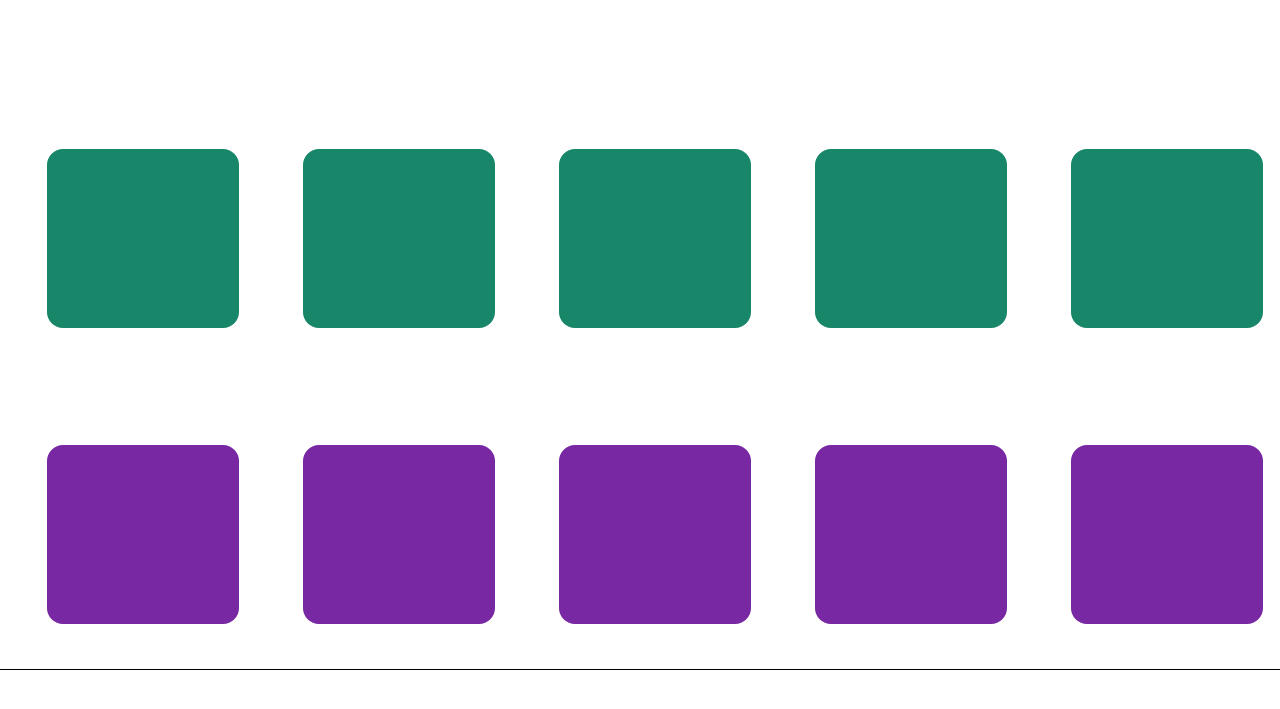
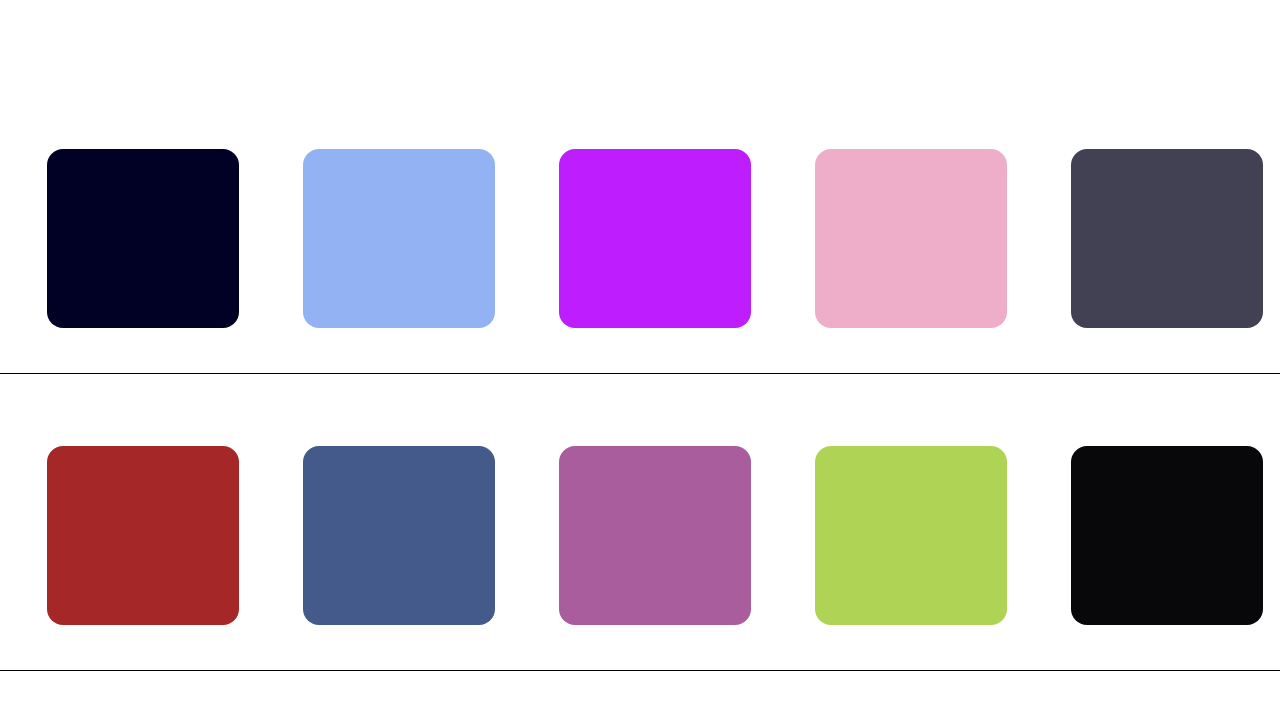
Before and after one commit to piyushsrivastava01/Front-end-_Projects, a plain HTML site: page projects-06/index.html in a window 1280 px wide. Shown: the part 123-832 px from the top of the page. After the commit the page ends 800 px from the top, so only its background shows below. Drawn offline with Linux system fonts and the light colour scheme.

Commit message:
changes in clones

```diff
--- a/projects-06/index.html
+++ b/projects-06/index.html
@@ -16,17 +16,17 @@
         <div id="main">
             <div id="top-container">
                 <div id="card"></div>
-                <div id="card"></div>
-                <div id="card"></div>
-                <div id="card"></div>
-                <div id="card"></div>
+                <div id="card1"></div>
+                <div id="card2"></div>
+                <div id="card3"></div>
+                <div id="card4"></div>
             </div>
             <div id="down-container">
                 <div id="card"></div>
-                <div id="card"></div>
-                <div id="card"></div>
-                <div id="card"></div>
-                <div id="card"></div>
+                <div id="card4"></div>
+                <div id="card2"></div>
+                <div id="card1"></div>
+                <div id="card3"></div>
             </div>
         </div>
     </div>
--- a/projects-06/style.css
+++ b/projects-06/style.css
@@ -7,6 +7,8 @@ html,body{
     height: 100%;
     width: 100%;
     box-sizing: border-box;
+    overflow-x: hidden;
+    overflow-y: hidden;
 }
 
 #contaner{
@@ -29,14 +31,7 @@ html,body{
 #main{
     height: 80%;
     width: 100%;
-    white-space: nowrap;
-    overflow-x: auto;
-    overflow-y: hidden;
 }
-
-#top-container::-webkit-scrollbar{
-    display: none;
-    }
 
 #top-container{
     height: 40%;
@@ -45,16 +40,9 @@ html,body{
     padding-left: 15px;
     padding-right: 15px;
     display: flex;
-    overflow: hidden;
+    border-bottom: 1px solid black;
+}
 
-}
-#top-container #card{
-    height: 70%;
-    width: 16%;
-    background-color: #188769;
-    border-radius: 1rem;
-    margin: 2rem;
-}
 #down-container{
     height: 40%;
     width: 100%;
@@ -62,13 +50,77 @@ html,body{
     padding-left: 15px;
     padding-right: 15px;
     display: flex;
-    overflow: hidden;
     border-bottom: 1px solid black;
 }
+
+#top-container #card{
+    height: 70%;
+    width: 16%;
+    background-color: #010125;
+    border-radius: 1rem;
+    margin: 2rem;
+}
+#top-container #card1{
+    height: 70%;
+    width: 16%;
+    background-color: #93b2f3;
+    border-radius: 1rem;
+    margin: 2rem;
+}
+#top-container #card2{
+    height: 70%;
+    width: 16%;
+    background-color:#be1dfd;
+    border-radius: 1rem;
+    margin: 2rem;
+}
+#top-container #card3{
+    height: 70%;
+    width: 16%;
+    background-color:#eeaeca;
+    border-radius: 1rem;
+    margin: 2rem;
+}
+#top-container #card4{
+    height: 70%;
+    width: 16%;
+    background-color:#424153;
+    border-radius: 1rem;
+    margin: 2rem;
+}
+
 #down-container #card{
     height: 70%;
     width: 16%;
-    background-color: #7828a3;
+    background-color: #a62727;
     border-radius: 1rem;
     margin: 2rem;
 }
+#down-container #card1{
+    height: 70%;
+    width: 16%;
+    background-color:#89be02ac ;
+    border-radius: 1rem;
+    margin: 2rem;
+}
+#down-container #card2{
+    height: 70%;
+    width: 16%;
+    background-color:#831671b1;
+    border-radius: 1rem;
+    margin: 2rem;
+}
+#down-container #card3{
+    height: 70%;
+    width: 16%;
+    background-color:  #08080a;
+    border-radius: 1rem;
+    margin: 2rem;
+}
+#down-container #card4{
+    height: 70%;
+    width: 16%;
+    background-color: #445a8a ;
+    border-radius: 1rem;
+    margin: 2rem;
+}
```
